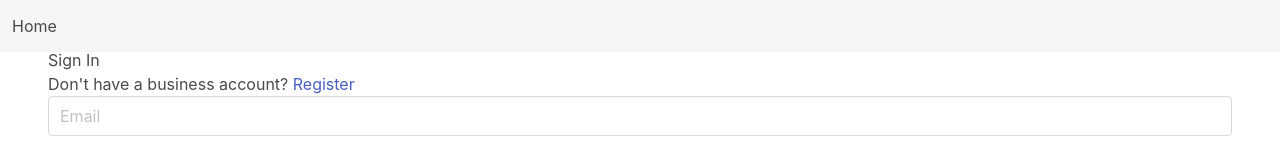
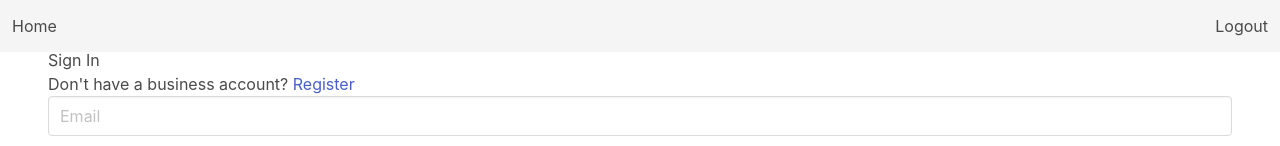
Before and after one commit to LebaneseBlonde/project_4, a React app: page /business/login in a window 1280 px wide. Shown: the top 146 px of the page. Built offline with nearby package versions, Linux system fonts and the light colour scheme.

Commit message:
navbar logout

```diff
--- a/client/components/Navbar.js
+++ b/client/components/Navbar.js
@@ -4,15 +4,16 @@ import { connect } from 'react-redux'
 import axios from 'axios'
 
 function Navbar(props) {
-
-  const currentUser = props.currentUser
+  const [currentUser, setCurrentUser] = useState(props.currentUser)
   useEffect(() => {
     getLoggedInUser(props.userChanged)
   }, [])
 
   function logOut() {
     localStorage.clear()
-    history.push('/')
+    props.userChanged()
+    setCurrentUser(props.currentUser)
+    console.log(currentUser);
   }
 
   const isBusiness = localStorage.getItem('isBusiness')
@@ -22,6 +23,8 @@ function Navbar(props) {
       <div id="navbarBasicExample" className="navbar-menu">
         <div className="navbar-start">
           <Link className="navbar-item" to='/'><div> Home </div></Link>
+        </div>
+        <div className="navbar-end">
           {currentUser && isBusiness === 'false' && <div className="navbar-item has-dropdown is-hoverable">
             <a className="navbar-link"> Your account </a>
             <div className="navbar-dropdown">
@@ -36,7 +39,9 @@ function Navbar(props) {
               <Link className="navbar-item" to='/business/update_profile'><div className="navbar-item"> Account Settings </div></Link>
             </div>
           </div>}
-          {!currentUser && <div className="navbar-item has-dropdown is-hoverable">
+          {(currentUser && currentUser !== {}) && <div className='navbar-item' onClick={logOut}> Logout </div>}
+
+          {(!currentUser || currentUser === {}) && <div className="navbar-item has-dropdown is-hoverable">
             <a className="navbar-link"> Login/Register </a>
             <div className="navbar-dropdown">
               <Link className="navbar-item" to='/user/login'><div className="navbar-item"> User Login </div></Link>
--- a/client/components/businesses/BusinessProfile.js
+++ b/client/components/businesses/BusinessProfile.js
@@ -19,7 +19,6 @@ export default function BusinessProfile({match}) {
 
       const {data} = await axios.get(`/api/businesses/${businessId}`)
       updateBusiness(data)
-      console.log(data)
       updateLoading(false)
     }
     getBusiness()
--- a/client/components/businesses/HeroSection.js
+++ b/client/components/businesses/HeroSection.js
@@ -5,7 +5,6 @@ import axios from 'axios'
 export default function HeroSection({ business, loading }) {
 
   if(loading) return <div><p>loading</p></div>
-  console.log(business)
 
   return <div>
     <section className="hero profile-hero is-medium" style={{ backgroundImage: `linear-gradient(rgba(0, 0, 0, 0.4), rgba(0, 0, 0, 0.4)), url(${business.image})`}}>
--- a/client/components/businesses/TiersSection.js
+++ b/client/components/businesses/TiersSection.js
@@ -4,7 +4,6 @@ import { getFundsRaised } from '../../lib/utilityFunctions'
 
 export default function FundSection({loading, business, isBusiness}) {
   if (loading) return <div><p>loading</p></div>
-  console.log(business)
 
   const fundPercentage = Math.floor(getFundsRaised(business) * (100 / business.fund[0].fund_goal))
   let displayPercentage = 0
```
Also changed, not shown: 1 other file (tests, documents, lock files or other folders).
